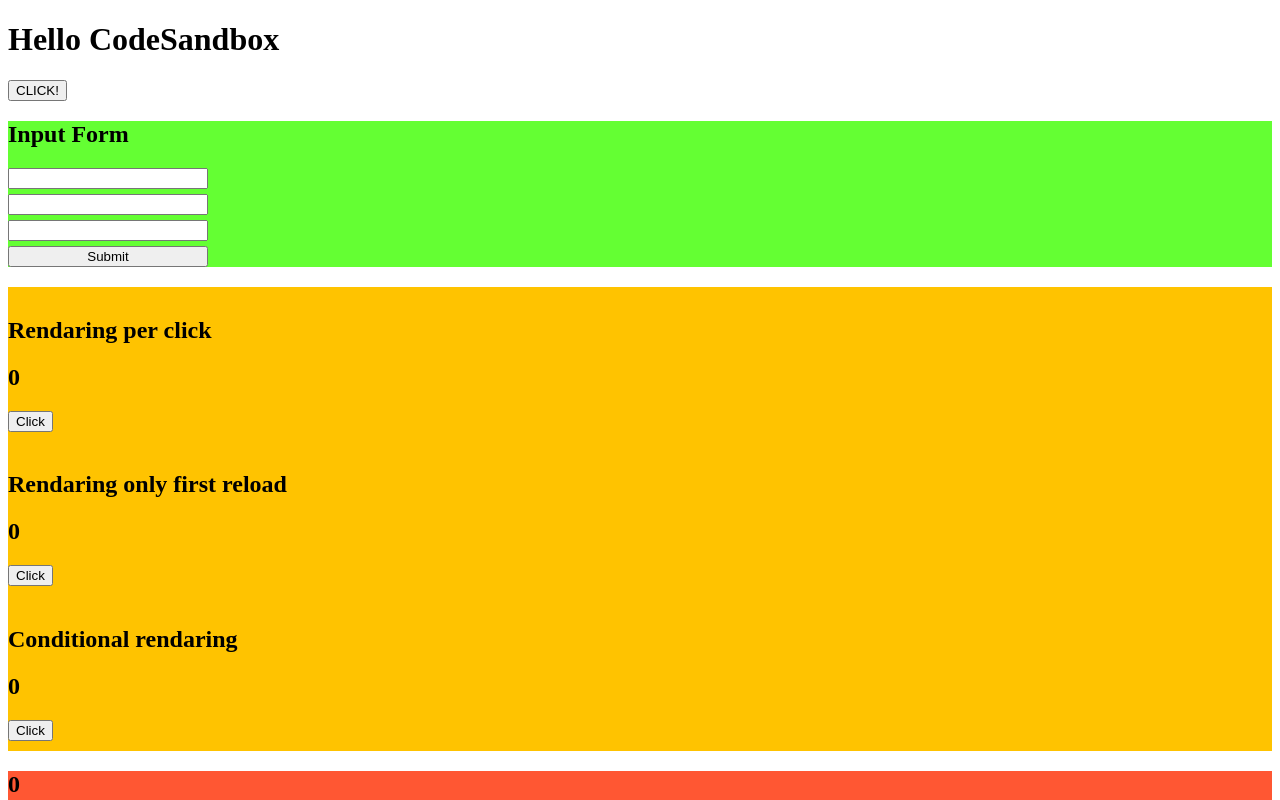
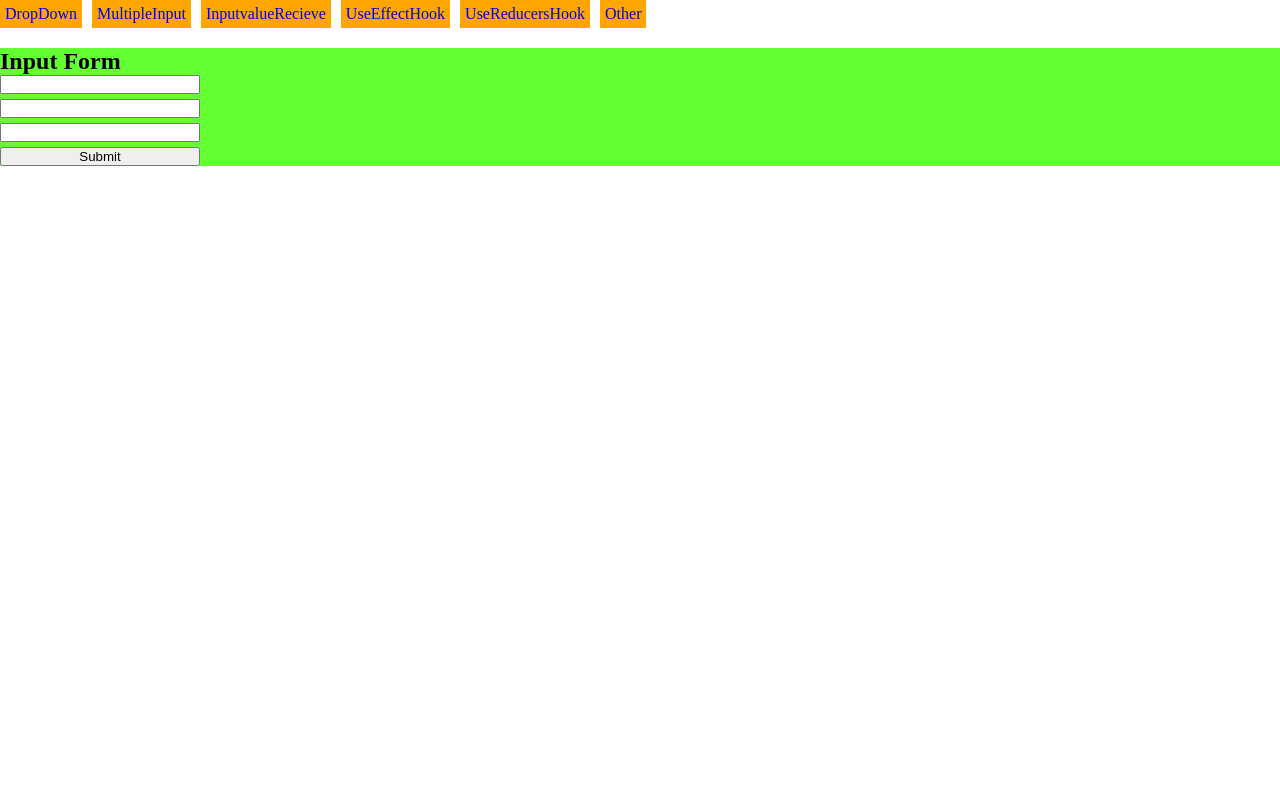
Before and after one commit to mnosumon/hook-practice, a React (Vite) app: page /multipleInput in a window 1280 px wide. Shown: the top 800 px of the page. Built offline with nearby package versions, Linux system fonts and the light colour scheme; the HTML template or start-up script is replaced by a standard one.

Commit message:
App decoration customize

```diff
--- a/package.json
+++ b/package.json
@@ -13,7 +13,8 @@
     "@reduxjs/toolkit": "^2.2.4",
     "react": "^18.2.0",
     "react-dom": "^18.2.0",
-    "react-redux": "^9.1.2"
+    "react-redux": "^9.1.2",
+    "react-router-dom": "^6.23.1"
   },
   "devDependencies": {
     "@types/react": "^18.2.66",
--- a/src/App.jsx
+++ b/src/App.jsx
@@ -5,16 +5,31 @@ import UseEffectHook from './page/UseEffectHook'
 import MultipleInput from './page/MultipleInput'
 import Other from './page/Other'
 import InputvalueRecieve from './components/InputvalueRecieve'
+import {
+  createRoutesFromElements,
+  createBrowserRouter,
+  Route,
+  RouterProvider,
+} from "react-router-dom";
+import Navbar from './components/Navbar'
+import RoutLayout from './routlayout/RoutLayout'
 
 const App = () => {
+  const router = createBrowserRouter(
+    createRoutesFromElements(
+      <Route element={<RoutLayout/>}>
+        <Route path='/inputvluerecieve' element={<InputvalueRecieve/>}/>
+        <Route path='/multipleInput' element={<MultipleInput/>}/>
+        <Route path='/useEffectHook' element={<UseEffectHook/>}/>
+        <Route path='/useReducersHook' element={<UseReducersHook/>}/>
+        <Route path='/' element={<DropDown/>}/>
+        <Route path='/other' element={<Other/>}/>
+      </Route>
+    )
+  );
   return (
     <>
-    <Other/>
-      <MultipleInput/>
-      <UseEffectHook/>
-      <UseReducersHook/>
-      <DropDown/>
-      <InputvalueRecieve/>
+      <RouterProvider router={router}/>
     </>
   )
 }
--- a/src/components/InputvalueRecieve.jsx
+++ b/src/components/InputvalueRecieve.jsx
@@ -2,8 +2,7 @@ import React from 'react'
 import { useSelector } from 'react-redux'
 
 const InputvalueRecieve = () => {
-  const valueRecive = useSelector((state) => state.inputt.value)
-  console.log(valueRecive);
+  const valueRecive = useSelector((state) => state.inputt.inputContent)
   return (
     <>
         <section style={{margin:"20px 0", backgroundColor: "#C70039"}}>
--- /dev/null
+++ b/src/components/Navbar.jsx
@@ -0,0 +1,19 @@
+import React from 'react'
+import { NavLink } from 'react-router-dom'
+
+const Navbar = () => {
+  return (
+    <nav>
+        <ul>
+            <NavLink to='/'>DropDown</NavLink>
+            <NavLink to='multipleInput'>MultipleInput</NavLink>
+            <NavLink to='inputvluerecieve'>InputvalueRecieve</NavLink>
+            <NavLink to='useEffectHook'>UseEffectHook</NavLink>
+            <NavLink to='useReducersHook'>UseReducersHook</NavLink>
+            <NavLink to='other'>Other</NavLink>
+        </ul>
+    </nav>
+  )
+}
+
+export default Navbar
--- a/src/index.css
+++ b/src/index.css
@@ -0,0 +1,15 @@
+*{
+    margin: 0;
+    padding: 0;
+    box-sizing: border-box;
+    list-style-type: none;
+    text-decoration: none;
+}
+ul{
+    display: flex;
+    gap: 10px;
+}
+a{
+    padding: 5px;
+    background-color: orange;
+}
--- a/src/page/MultipleInput.jsx
+++ b/src/page/MultipleInput.jsx
@@ -1,6 +1,6 @@
 import React, { useRef, useState } from 'react'
 import { useSelector, useDispatch } from 'react-redux'
-import { inputValue } from '../slice/inputReciever'
+import { inputValue } from '../slice/inputRecieverSlice'
 
 const MultipleInput = () => {
   // const nameRef = useRef(null)
--- /dev/null
+++ b/src/routlayout/RoutLayout.jsx
@@ -0,0 +1,14 @@
+import React from 'react'
+import Navbar from '../components/Navbar'
+import { Outlet } from 'react-router-dom'
+
+const RoutLayout = () => {
+  return (
+    <>
+        <Navbar/>
+        <Outlet/>
+    </>
+  )
+}
+
+export default RoutLayout
--- a/src/slice/inputReciever.js
+++ b/src/slice/inputRecieverSlice.js
@@ -1,19 +1,19 @@
 import { createSlice } from '@reduxjs/toolkit'
 
 const initialState = {
-  value: {
+  inputContent: {
     name: '',
     email: '',
     password: ''
   }
 }
-
 export const counterSlice = createSlice({
   name: 'input',
   initialState,
   reducers: {
     inputValue: (state, action) => {
-      state.value = action.payload;
+
+      state.inputContent = action.payload;
     }
   },
 })
--- a/src/store.js
+++ b/src/store.js
@@ -1,5 +1,5 @@
 import { configureStore } from '@reduxjs/toolkit'
-import inputSlice from './slice/inputReciever'
+import inputSlice from './slice/inputRecieverSlice'
 
 export const store = configureStore({
   reducer: {
```
Also changed, not shown: 1 other file (tests, documents, lock files or other folders).
